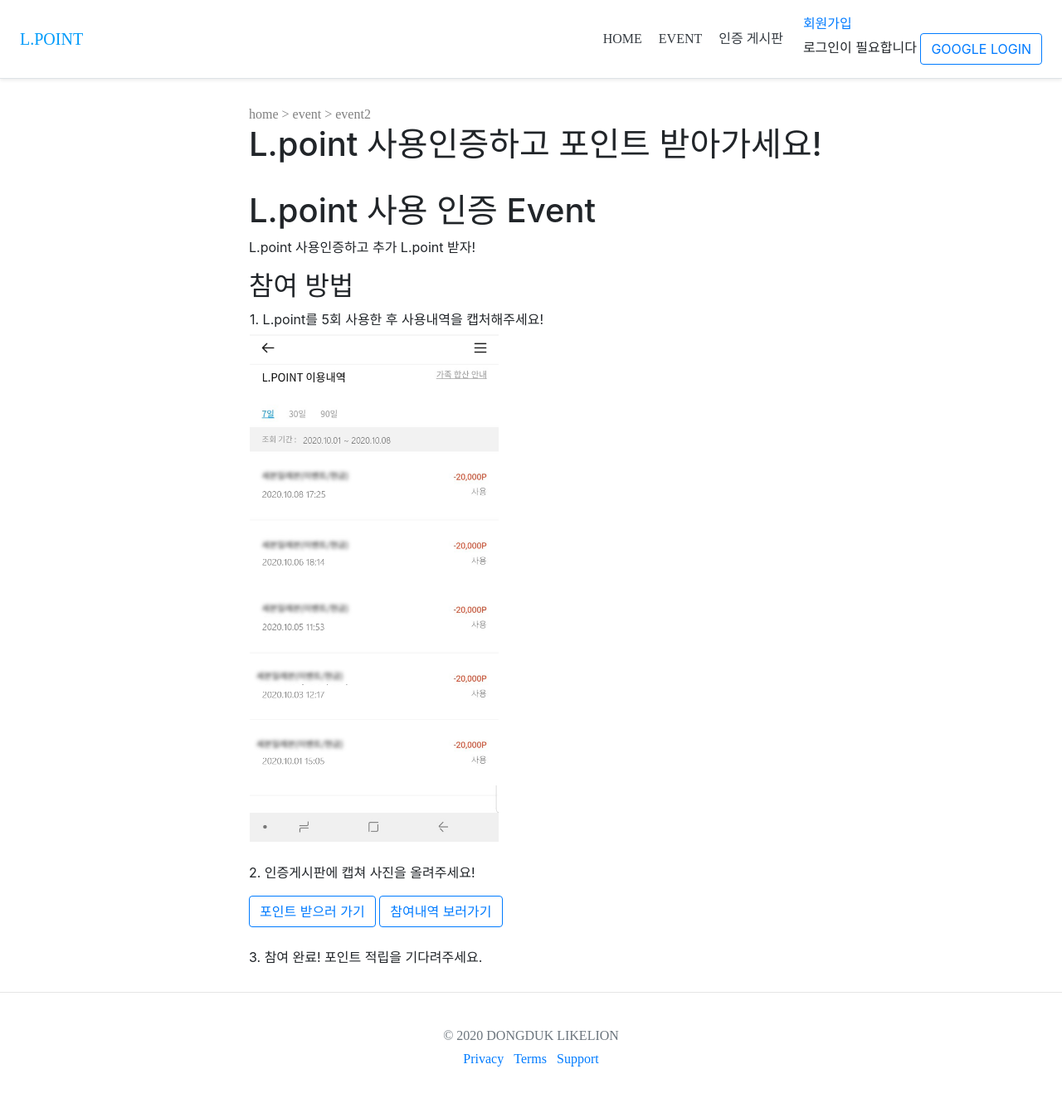
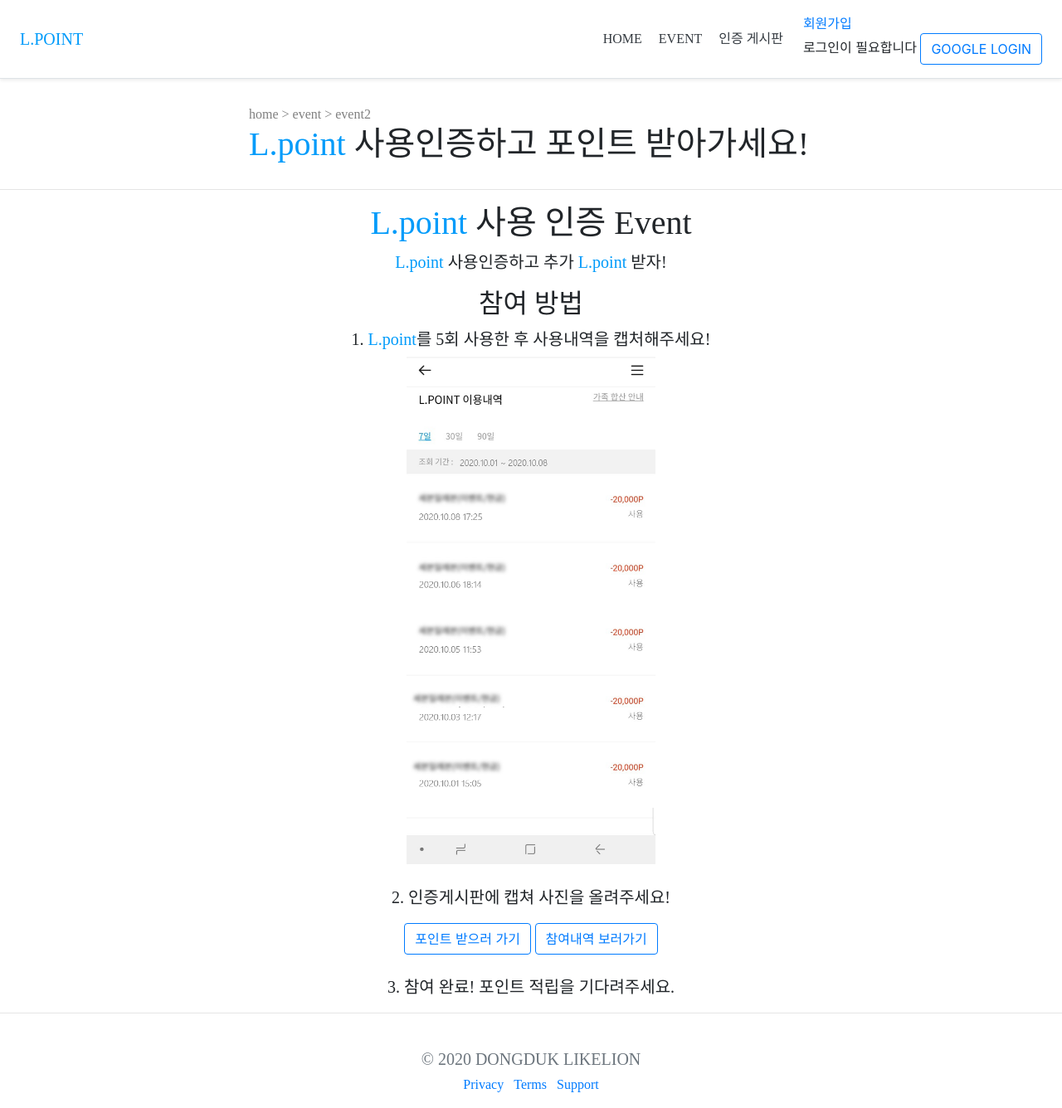
Before and after one commit to solar3070/Django-Lpoint-Party, a Django app: page /event2/ in a window 1280 px wide. Shown: the whole page at 83% size. Before the commit the page ends 1286 px from the top, so only its background shows below. Run offline with Django 3.2, Linux system fonts and the light colour scheme; some libraries are stand-ins or nearby versions; some web fonts are replaced.

Commit message:
event2 css

```diff
--- a/eventapp/templates/event2.html
+++ b/eventapp/templates/event2.html
@@ -12,21 +12,39 @@
             color: gray;
             font-family: 'Cafe24Simplehae';
         }
+        h1, h2{
+            font-family: 'Cafe24Danjunghae';
+        }
+        .main{
+            text-align: center;
+        }
+        .simple{
+            font-family: 'Cafe24Simplehae';
+        }
+        p,table{
+            font-size: 20px;
+            font-family: 'Cafe24Simplehae';
+        }
+        table{
+            margin-left: auto;
+            margin-right: auto;
+        }
     </style>
 </head>
-<div class="event-title">
-    <span class="gray">home > event > event2</span>
-    <h1>L.point 사용인증하고 포인트 받아가세요!</h1>
-    <br>
-
+<body>
+    <div class="event-title">
+        <span class="gray">home > event > event2</span>
+        <h1><span class="title">L.point</span> 사용인증하고 포인트 받아가세요!</h1>
+    </div>
+    <hr>
     <div class="main">
-        <h1>L.point 사용 인증 Event</h1>
-        <p>L.point 사용인증하고 추가 L.point 받자!</p>
+        <h1><span class="title">L.point</span> 사용 인증 Event</h1>
+        <p><span class="title">L.point</span> 사용인증하고 추가 <span class="title">L.point</span> 받자!</p>
 
         <h2>참여 방법</h2>
         <table>
             <tr>
-                <td>1. L.point를 5회 사용한 후 사용내역을 캡처해주세요!</td>
+                <td>1. <span class="title">L.point</span>를 5회 사용한 후 사용내역을 캡처해주세요!</td>
             </tr>
             <tr>
                 <td><img id="finger" src="{% static 'images/usage.png' %}" width="300px"></td>
@@ -39,6 +57,5 @@
         <br><br>
         <p>3. 참여 완료! 포인트 적립을 기다려주세요.</p>
     </div>
-
-</div>
+</body>
 {%endblock%}
```
